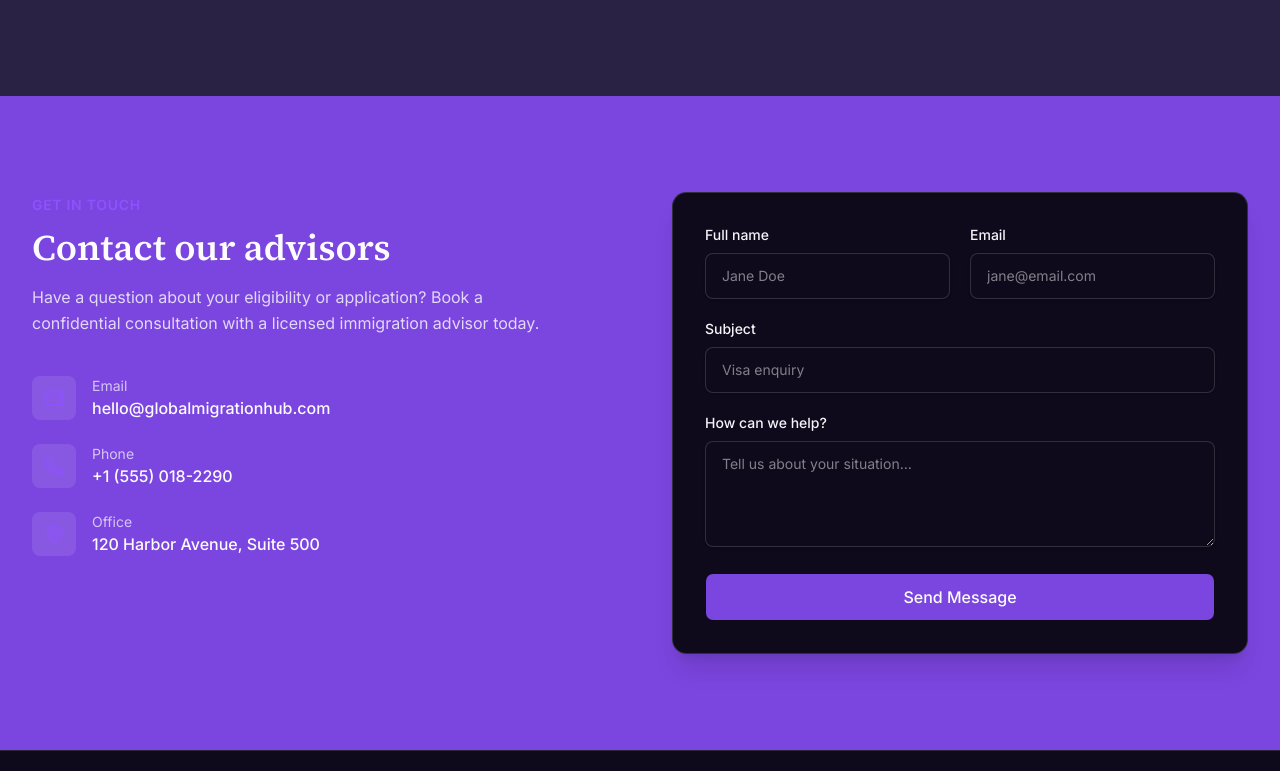
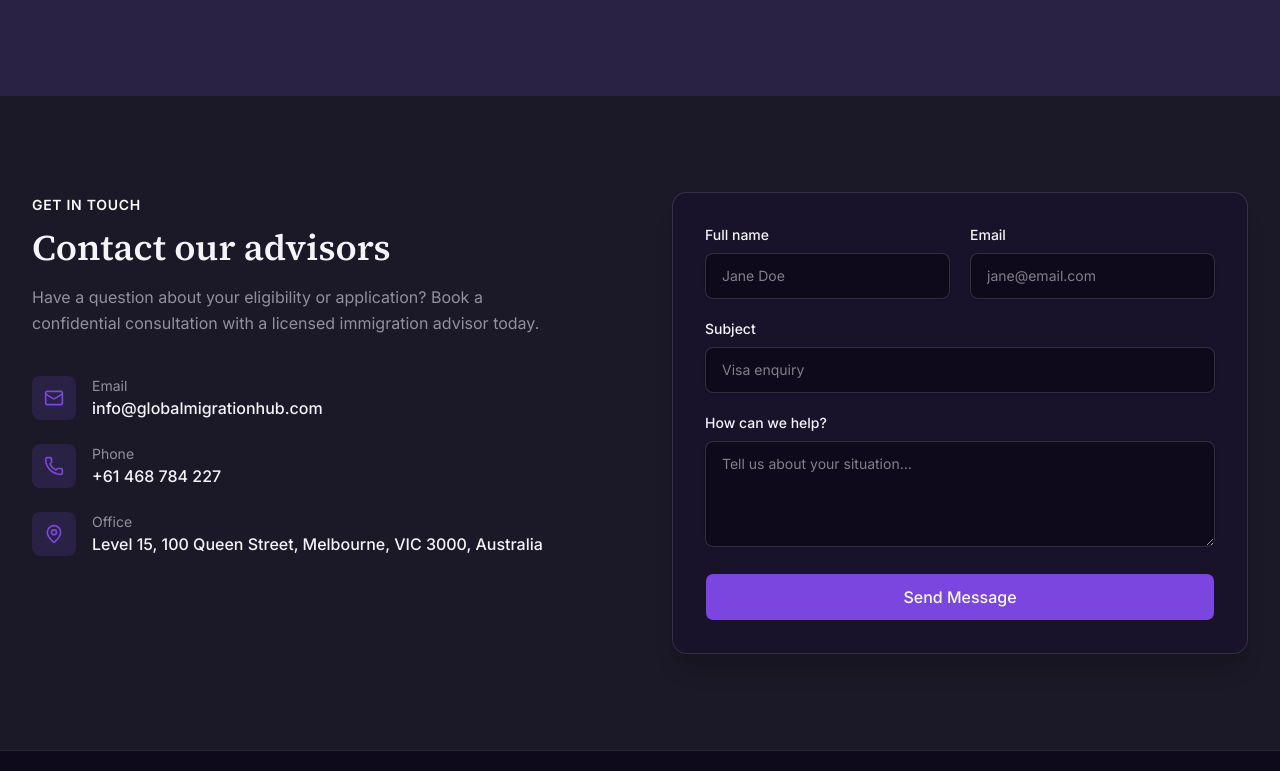
Before and after one commit to limon888899/Global-Migration-Hub, a Next.js app: page / in a window 1280 px wide. Shown: the part 3589-4360 px from the top of the page. Built offline with nearby package versions, Linux system fonts and the light colour scheme.

Commit message:
Update contact details and styling in ContactSection

```diff
--- a/components/contact-section.tsx
+++ b/components/contact-section.tsx
@@ -5,9 +5,9 @@ import { Mail, Phone, MapPin, CheckCircle2 } from "lucide-react"
 import { Button } from "@/components/ui/button"
 
 const details = [
-  { icon: Mail, label: "Email", value: "hello@globalmigrationhub.com", href: "mailto:hello@globalmigrationhub.com" },
-  { icon: Phone, label: "Phone", value: "+1 (555) 018-2290", href: "tel:+15550182290" },
-  { icon: MapPin, label: "Office", value: "120 Harbor Avenue, Suite 500", href: null },
+  { icon: Mail, label: "Email", value: "info@globalmigrationhub.com", href: "mailto:info@globalmigrationhub.com" },
+  { icon: Phone, label: "Phone", value: "+61 468 784 227", href: "tel:+15550182290" },
+  { icon: MapPin, label: "Office", value: "Level 15, 100 Queen Street, Melbourne, VIC 3000, Australia", href: null },
 ]
 
 export function ContactSection() {
@@ -19,17 +19,17 @@ export function ContactSection() {
   }
 
   return (
-    <section id="contact" className="scroll-mt-20 bg-primary py-16 text-primary-foreground sm:py-24">
+    <section id="contact" className="scroll-mt-20 bg-muted py-16 sm:py-24">
       <div className="mx-auto max-w-7xl px-4 sm:px-6 lg:px-8">
         <div className="grid gap-10 lg:grid-cols-2 lg:gap-16">
           <div>
-            <span className="text-sm font-semibold uppercase tracking-wider text-accent">
+            <span className="text-sm font-semibold uppercase tracking-wider text-accent-foreground">
               Get in touch
             </span>
-            <h2 className="mt-3 text-balance font-serif text-3xl font-semibold sm:text-4xl">
+            <h2 className="mt-3 text-balance font-serif text-3xl font-semibold text-foreground sm:text-4xl">
               Contact our advisors
             </h2>
-            <p className="mt-4 max-w-lg text-pretty text-base leading-relaxed text-primary-foreground/80">
+            <p className="mt-4 max-w-lg text-pretty text-base leading-relaxed text-muted-foreground">
               Have a question about your eligibility or application? Book a
               confidential consultation with a licensed immigration advisor today.
             </p>
@@ -37,17 +37,17 @@ export function ContactSection() {
             <ul className="mt-10 space-y-6">
               {details.map((detail) => (
                 <li key={detail.label} className="flex items-start gap-4">
-                  <span className="flex size-11 shrink-0 items-center justify-center rounded-lg bg-primary-foreground/10 text-accent">
+                  <span className="flex size-11 shrink-0 items-center justify-center rounded-lg bg-secondary text-primary">
                     <detail.icon className="size-5" aria-hidden="true" />
                   </span>
                   <div>
-                    <p className="text-sm text-primary-foreground/70">{detail.label}</p>
+                    <p className="text-sm text-muted-foreground">{detail.label}</p>
                     {detail.href ? (
-                      <a href={detail.href} className="text-base font-medium hover:underline">
+                      <a href={detail.href} className="text-base font-medium text-foreground hover:text-primary hover:underline">
                         {detail.value}
                       </a>
                     ) : (
-                      <p className="text-base font-medium">{detail.value}</p>
+                      <p className="text-base font-medium text-foreground">{detail.value}</p>
                     )}
                   </div>
                 </li>
@@ -55,7 +55,7 @@ export function ContactSection() {
             </ul>
           </div>
 
-          <div className="rounded-2xl border border-primary-foreground/15 bg-background p-6 text-foreground shadow-xl sm:p-8">
+          <div className="rounded-2xl border border-border bg-card p-6 text-card-foreground shadow-xl sm:p-8">
             {submitted ? (
               <div className="flex h-full flex-col items-center justify-center py-12 text-center">
                 <CheckCircle2 className="size-12 text-primary" aria-hidden="true" />
```
